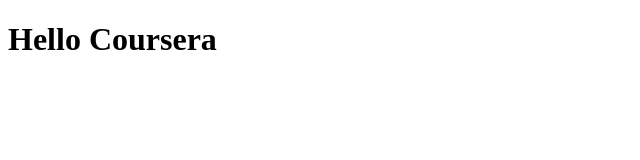
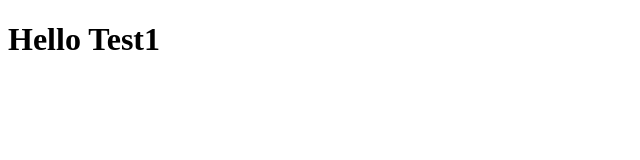
Before and after one commit to hammerkarl/coursera-test, a plain HTML site: page index.html in a window 1280 px wide. Shown: the whole page, without its empty margins (0-640 px from the left). Drawn offline with Linux system fonts and the light colour scheme.

Commit message:
First web file.

```diff
--- a/index.html
+++ b/index.html
@@ -6,6 +6,6 @@
     <title>Hello Coursera</title>
 </head>
 <body>
-  <h1>Hello Coursera</h1>
+  <h1>Hello Test1</h1>
 </body>
 </html>
```
